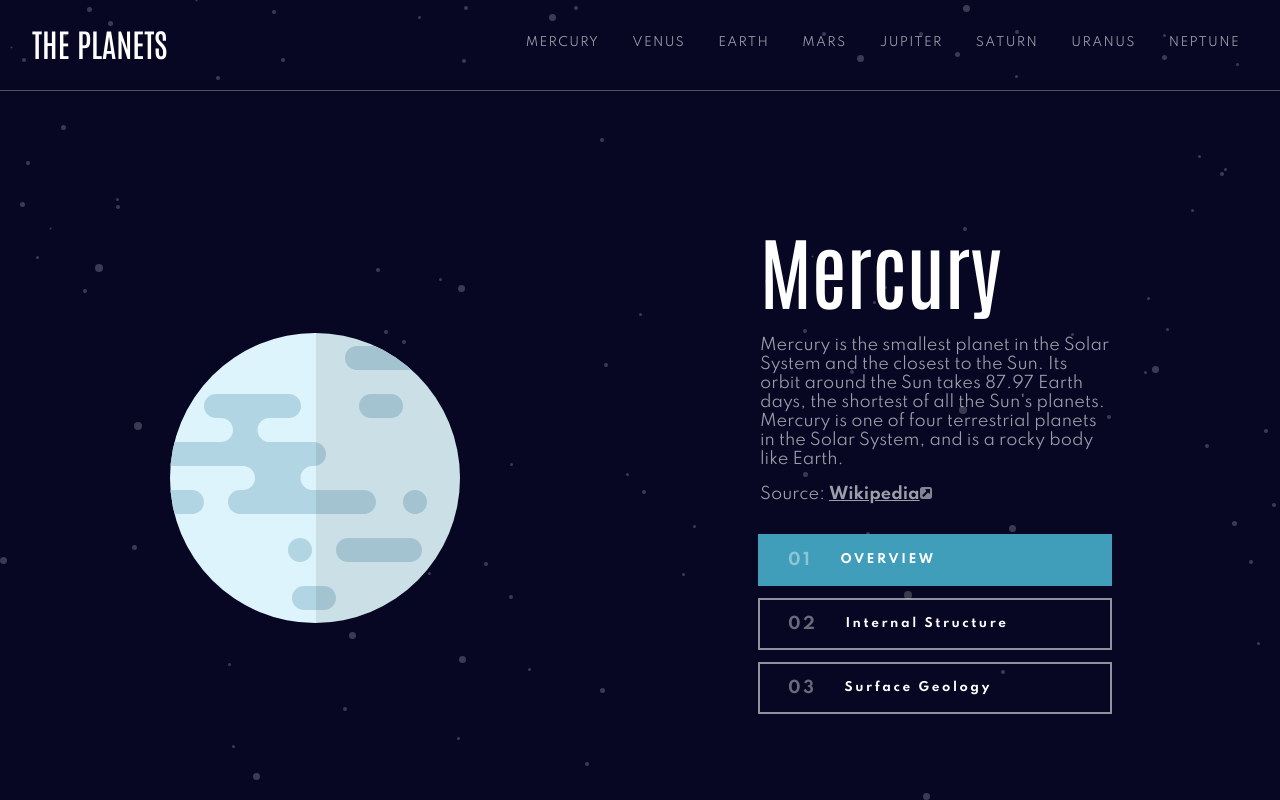
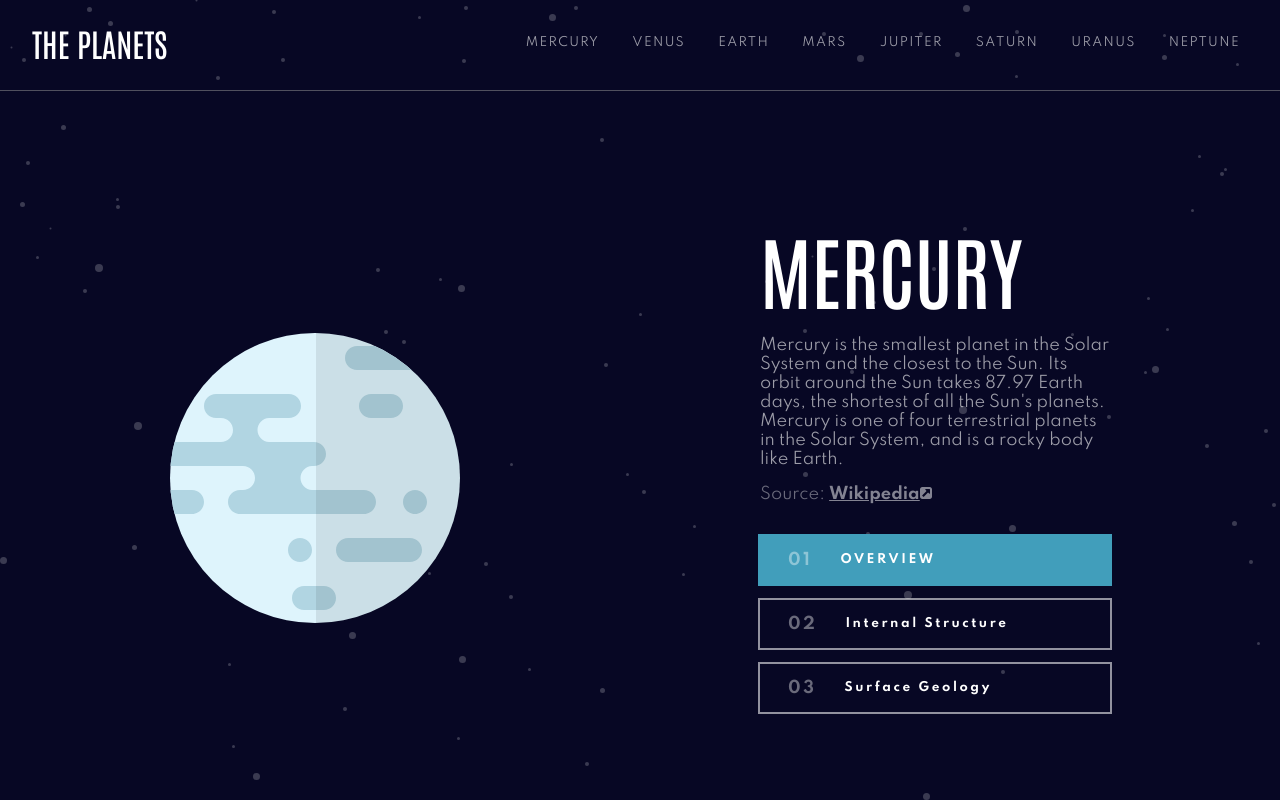
Before and after one commit to JohanMazzoleni/The-Solar-System, a Nuxt app: page / in a window 1280 px wide. Built offline with nearby package versions, Linux system fonts and the light colour scheme.

Commit message:
fix(front-end): change && upper name

```diff
--- a/assets/css/main.scss
+++ b/assets/css/main.scss
@@ -195,12 +195,13 @@ h2 {
         }
 
         .source {
-            color: rgba(255, 255, 255, 0.609);
+            font-weight: 400;
+            color: rgba(255, 255, 255, 0.4);
             width: 350px;
 
             .source-link {
                 text-decoration: none;
-                color: rgba(255, 255, 255, 0.609);
+                color: rgba(255, 255, 255, 0.5);
             }
 
             .underline {
@@ -243,6 +244,10 @@ h2 {
 
             .not-active {
                 box-shadow: 0 0 0 2px rgba(255, 255, 255, 0.561);
+                &:hover {
+                    background: rgba(255, 255, 255, 0.2);
+                    box-shadow: 0 0 0 2px rgba(255, 255, 255, 0.2);
+                }
             }
         }
     }
--- a/pages/index.vue
+++ b/pages/index.vue
@@ -57,7 +57,7 @@ export default {
 					</div>
 				</div>
 				<div class="detail">
-					<h2>{{ planet[planetIndex].name }}</h2>
+					<h2>{{ planet[planetIndex].name.toUpperCase() }}</h2>
 					<p class="description" v-if="planetState == 0">
 						{{ planet[planetIndex].overview.content }}
 					</p>
```
